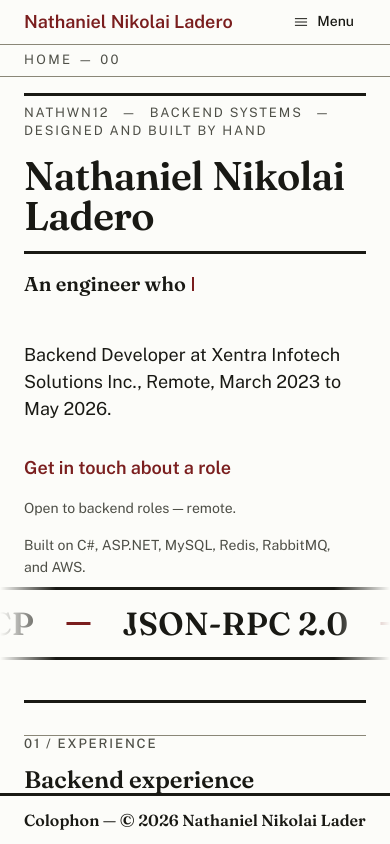
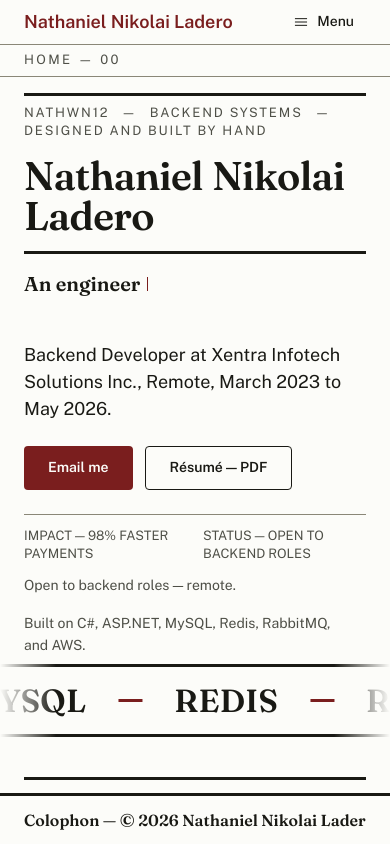
Before and after one commit to nathwn12/nathwn12.github.io, a React (Vite) app: page / in a window 390 px wide. Built offline with nearby package versions, Linux system fonts and the light colour scheme.

Commit message:
polish(hero): refine hero section polish

```diff
--- a/src/components/Hero.tsx
+++ b/src/components/Hero.tsx
@@ -10,9 +10,9 @@ import {
 } from "framer-motion";
 import type { AnimationPlaybackControls } from "framer-motion";
 import { heroClaim, coreStack, availability } from "../content/hero";
+import { CONTACT_EMAIL } from "../lib/contact";
 import { employer, experience } from "../content/experience";
 import { projects } from "../content/projects";
-import { RouteLink } from "../lib/router";
 import {
   bandEnter,
   fadeUp,
@@ -70,12 +70,26 @@ import { GUTTER_CONTAINER, Marginalia } from "./InstrumentBand";
 
 /* The seam's index: real identifiers from the shipped work, de-duplicated and
    order-preserved. Read-only from content. */
-const techStrip: string[] = Array.from(
+const _baseStrip: string[] = Array.from(
   new Set([
     ...projects.flatMap((project) => project.tech),
     ...experience.flatMap((entry) => entry.tech),
   ]),
 );
+
+/* Lead with the recognizable core stack (case-insensitive match against the
+   derived base), then the rest in existing order — still de-duplicated. */
+const CORE_FIRST = ["C#", "ASP.NET", "MySQL", "Redis", "RabbitMQ", "AWS"];
+
+const techStrip: string[] = [
+  ...CORE_FIRST.map((core) =>
+    _baseStrip.find((tech) => tech.toLowerCase() === core.toLowerCase()),
+  ).filter((tech): tech is string => typeof tech === "string"),
+  ..._baseStrip.filter(
+    (tech) =>
+      !CORE_FIRST.some((core) => core.toLowerCase() === tech.toLowerCase()),
+  ),
+];
 
 /**
  * The seam's rate: an ambient ticker reads at 35–45 px/s. The strip is laid out
@@ -121,10 +135,10 @@ export const HERO_PHRASES: readonly string[] = [
     longest so it is read before the rotation begins), and a short gap before
     the next phrase starts. */
 export const TYPING_CADENCE = {
-  type: 55,
-  delete: 30,
-  hold: 2000,
-  holdFirst: 2600,
+  type: 42,
+  delete: 26,
+  hold: 2200,
+  holdFirst: 3200,
   gap: 400,
 } as const;
 
@@ -554,19 +568,49 @@ export function Hero() {
               {employer.period}.
             </motion.p>
 
-            <motion.p variants={staggerChild} className="mt-6 lg:mt-8">
-              <RouteLink
-                href="/contact"
-                data-nav-item
-                className="flex min-h-11 w-fit items-center rounded-xs text-lead font-semibold text-accent-text transition-colors duration-link hover:underline"
+            <motion.div
+              variants={staggerChild}
+              className="mt-6 flex flex-wrap gap-3 lg:mt-8"
             >
-                Get in touch about a role
-              </RouteLink>
-            </motion.p>
+              <a
+                href={`mailto:${CONTACT_EMAIL}`}
+                className="flex min-h-11 items-center rounded-xs bg-accent px-6 text-label font-semibold text-bg"
+              >
+                Email me
+              </a>
+              <a
+                href="/Nathaniel-Nikolai-Ladero-Resume.pdf"
+                download
+                className="flex min-h-11 items-center rounded-xs border border-text px-6 text-label font-semibold text-text"
+              >
+                Résumé — PDF
+              </a>
+            </motion.div>
+
+            <motion.dl
+              variants={fadeUp}
+              aria-label="Profile summary"
+              className="mt-6 grid grid-cols-2 gap-4 border-t border-border pt-3 lg:hidden"
+            >
+              {IMPACT_META ? (
+                <div>
+                  <dt className="sr-only">Impact</dt>
+                  <dd className="font-mono text-micro uppercase text-text-muted">
+                    IMPACT — {IMPACT_META} faster payments
+                  </dd>
+                </div>
+              ) : null}
+              <div>
+                <dt className="sr-only">Status</dt>
+                <dd className="font-mono text-micro uppercase text-text-muted">
+                  STATUS — {STATUS_META}
+                </dd>
+              </div>
+            </motion.dl>
 
             <motion.p
               variants={fadeUp}
-              className="mt-2 text-detail text-text-muted lg:mt-3"
+              className="mt-3 text-detail text-text-muted"
             >
               {availability}
             </motion.p>
@@ -651,10 +695,16 @@ export function Hero() {
               : "flex w-max items-center"
           }
         >
-          {(reduceMotion ? techStrip : [...techStrip, ...techStrip]).map(
-            (tech, index) => (
+          {(reduceMotion ? [techStrip] : [techStrip, techStrip]).flatMap(
+            (half, halfIndex) => [
               <li
-                key={`${tech}-${index}`}
+                key={`spacer-${halfIndex}`}
+                aria-hidden="true"
+                className="w-14 shrink-0"
+              />,
+              ...half.map((tech, index) => (
+                <li
+                  key={`${tech}-${halfIndex}-${index}`}
                   className="strip-text flex items-center gap-8 pr-8 font-display font-semibold whitespace-nowrap"
                 >
                   {tech}
@@ -663,7 +713,8 @@ export function Hero() {
                     aria-hidden="true"
                   />
                 </li>
-            ),
+              )),
+            ],
           )}
         </motion.ul>
       </div>
```
Lines whose indentation alone changed are shown as unchanged.
